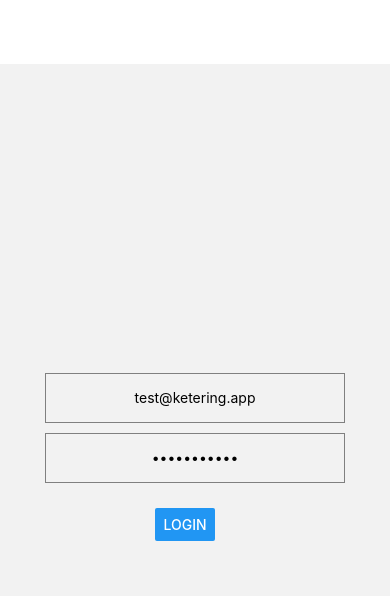
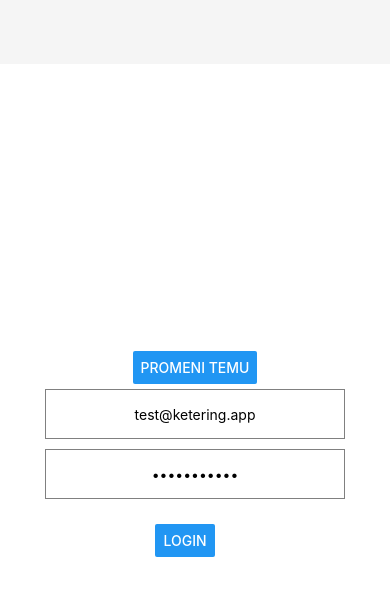
Before and after one commit to dragoslavIvkovic/React-Native-Expo-50-boilerplate, a React Native app: screen /LoginScreen in a window 390 px wide. Shown: the top 596 px of the page. Built offline with nearby package versions, Linux system fonts and the light colour scheme.

Commit message:
task: dark theme works

```diff
--- a/App.tsx
+++ b/App.tsx
@@ -1,16 +1,18 @@
 import React from 'react'
-import { useColorScheme } from 'react-native'
-import { DarkTheme, DefaultTheme, NavigationContainer, useTheme } from '@react-navigation/native'
+import { NavigationContainer } from '@react-navigation/native'
 import { createNativeStackNavigator } from '@react-navigation/native-stack'
 import ClientHomeScreen from '@screens/ClientHomeScreen'
 import LoginScreen from '@screens/auth/LoginScreen'
+import { CustomDarkTheme, CustomLightTheme } from 'src/theme/theme'
+import { ThemeProvider, useThemeContext } from 'src/theme/ThemeProvider'
 
-// Assuming RootStackParamList is defined elsewhere in your project
 const Stack = createNativeStackNavigator<RootStackParamList>()
 
-export default function App() {
+const AppContent = () => {
+  const { isDarkTheme } = useThemeContext() // Ovo treba premestiti unutar komponente koja će koristiti kontekst
+
   return (
-    <NavigationContainer>
+    <NavigationContainer theme={isDarkTheme ? CustomDarkTheme : CustomLightTheme}>
       <Stack.Navigator
         screenOptions={{
           headerShadowVisible: false,
@@ -23,3 +25,11 @@ export default function App() {
     </NavigationContainer>
   )
 }
+
+export default function App() {
+  return (
+    <ThemeProvider>
+      <AppContent />
+    </ThemeProvider>
+  )
+}
--- a/src/screens/auth/LoginScreen.tsx
+++ b/src/screens/auth/LoginScreen.tsx
@@ -2,11 +2,13 @@ import React, { useState, useRef } from 'react'
 import { Alert, KeyboardAvoidingView, TextInput, Button, View, useColorScheme } from 'react-native'
 import { useNavigation } from '@react-navigation/native'
 import { useUserStore } from '@store/UserState'
-import { handleAxiosError } from 'src/ERROR_HANDLER/handleAxiosError'
+import { handleAxiosError } from 'src/errorHandler/handleAxiosError'
 import { authApi } from 'src/api/generated/api-interface'
+import { useThemeContext } from 'src/theme/ThemeProvider'
 
 const LoginScreen: React.FC = () => {
   const navigation = useNavigation()
+  const { toggleTheme } = useThemeContext()
 
   const [email, setEmail] = useState<string>('test@ketering.app')
   const [password, setPassword] = useState<string>('Password123')
@@ -49,6 +51,7 @@ const LoginScreen: React.FC = () => {
         justifyContent: 'center',
         alignItems: 'center'
       }}>
+      <Button onPress={toggleTheme} title="Promeni temu" />
       <TextInput
         placeholder="Email"
         value={email}
@@ -80,7 +83,6 @@ const LoginScreen: React.FC = () => {
           padding: 10
         }}
       />
-
       <View style={{ flexDirection: 'row', marginTop: 20 }}>
         <Button title="Login" onPress={loginUser} />
         <View style={{ width: 20 }} />
--- /dev/null
+++ b/src/theme/ThemeProvider.tsx
@@ -0,0 +1,22 @@
+import React, { createContext, useContext, useState, ReactNode } from 'react'
+
+type ThemeContextType = {
+  isDarkTheme: boolean
+  toggleTheme: () => void
+}
+
+const ThemeContext = createContext<ThemeContextType | undefined>(undefined)
+
+export const useThemeContext = () => useContext(ThemeContext)
+
+export const ThemeProvider = ({ children }: { children: ReactNode }) => {
+  const [isDarkTheme, setIsDarkTheme] = useState(false)
+
+  const toggleTheme = () => {
+    setIsDarkTheme(!isDarkTheme)
+  }
+
+  return (
+    <ThemeContext.Provider value={{ isDarkTheme, toggleTheme }}>{children}</ThemeContext.Provider>
+  )
+}
--- /dev/null
+++ b/src/theme/theme.ts
@@ -0,0 +1,25 @@
+import { DarkTheme, DefaultTheme } from '@react-navigation/native'
+
+export const CustomDarkTheme = {
+  ...DarkTheme,
+  colors: {
+    ...DarkTheme.colors,
+    background: '#333',
+    text: '#fff',
+    primary: '#bb86fc',
+    card: '#121212',
+    border: '#272727'
+  }
+}
+
+export const CustomLightTheme = {
+  ...DefaultTheme,
+  colors: {
+    ...DefaultTheme.colors,
+    background: '#fff',
+    text: '#000',
+    primary: '#6200ee',
+    card: '#f5f5f5',
+    border: '#c7c7c7'
+  }
+}
```
Also changed, not shown: src/errorHandler/handleAxiosError.tsx (renamed from src/ERROR_HANDLER/handleAxiosError.tsx).
